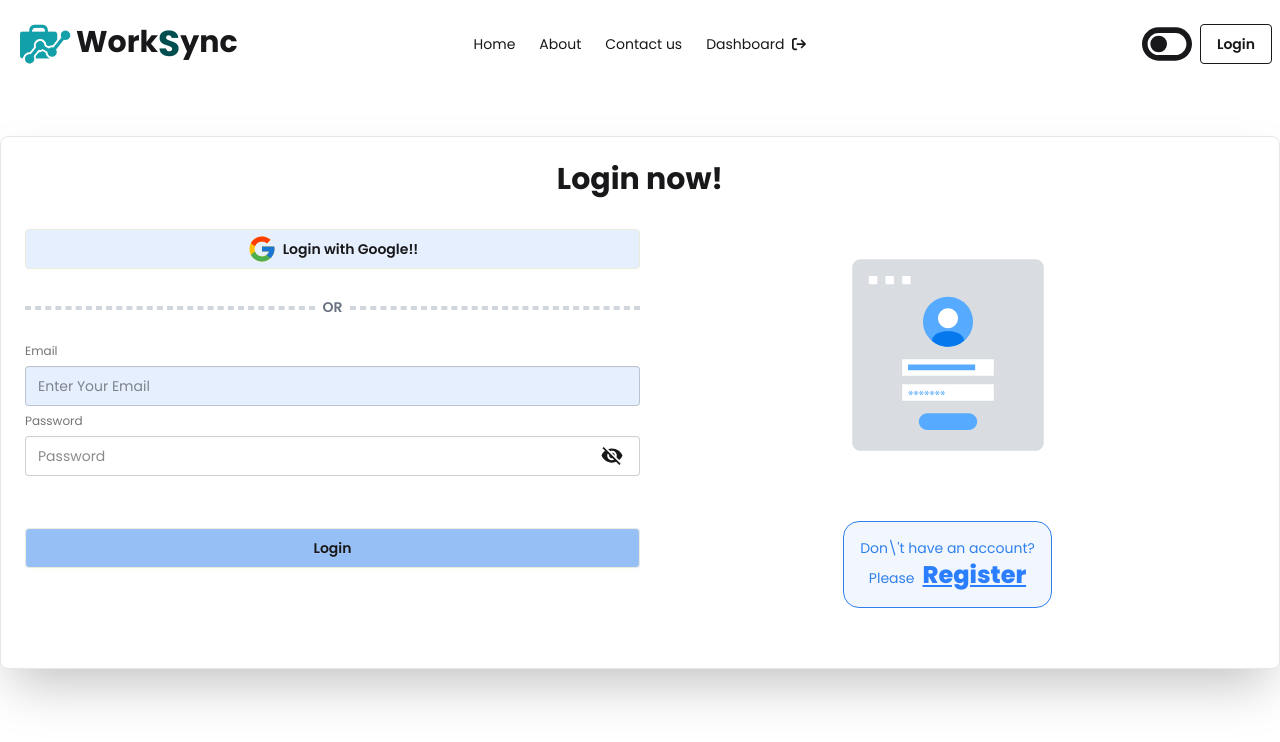
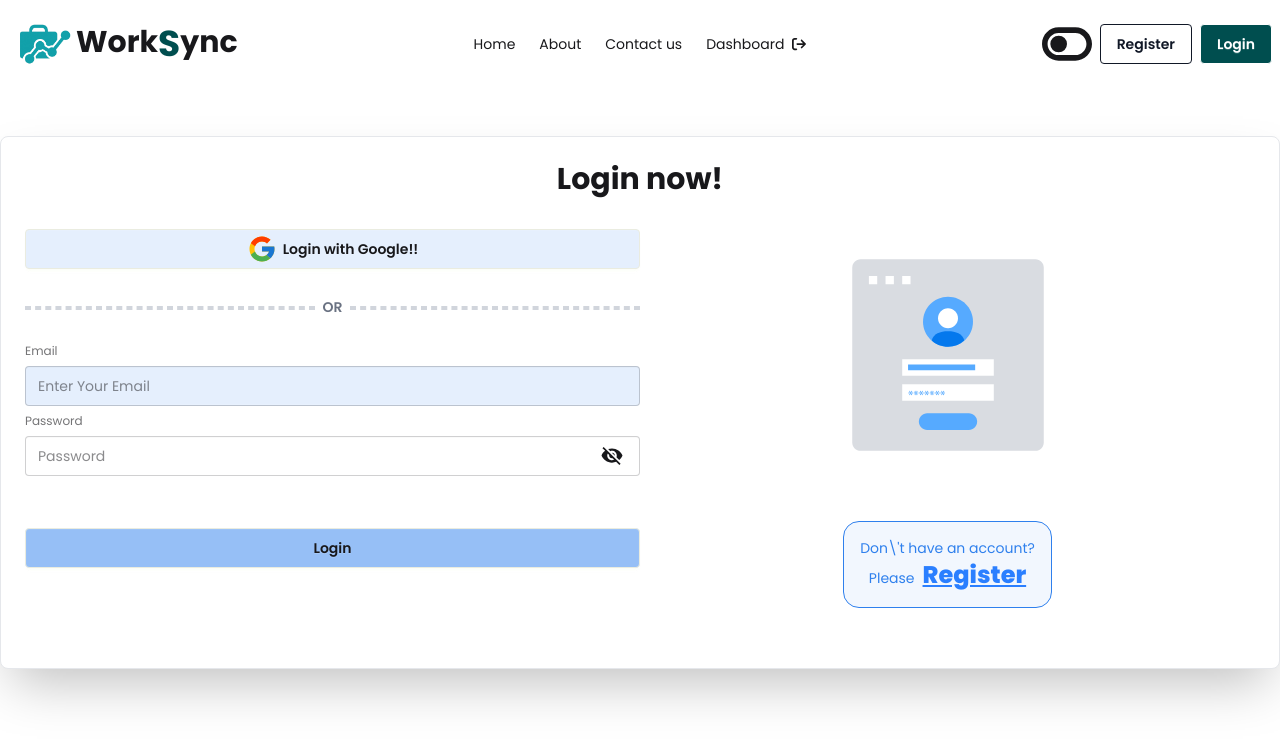
Before and after one commit to programmarimran/WorkSync-client-assignment_12, a React (Vite) app: page /login in a window 1280 px wide. Shown: the top 742 px of the page. Built offline with nearby package versions, Linux system fonts and the light colour scheme; no server answers.

Commit message:
added a Private route compunent added successfully

```diff
--- a/src/contexts/auth/AuthProvider.jsx
+++ b/src/contexts/auth/AuthProvider.jsx
@@ -1,21 +1,54 @@
-import React, { useState } from "react";
+import React, { useEffect, useState } from "react";
 import AuthContext from "./AuthContext";
-import { createUserWithEmailAndPassword, updateProfile } from "firebase/auth";
+import {
+  createUserWithEmailAndPassword,
+  onAuthStateChanged,
+  signInWithEmailAndPassword,
+  signOut,
+  updateProfile,
+} from "firebase/auth";
 import auth from "../../firebase/firebase.init";
+import { toast } from "react-toastify";
 const AuthProvider = ({ children }) => {
+  const [user, setUser] = useState(null);
+  console.log(user);
   const [loading, setLoading] = useState(true);
   const createUser = (email, password) => {
     setLoading(true);
     return createUserWithEmailAndPassword(auth, email, password);
   };
-  const updateUserProfile=(userInfo)=>{
-    return updateProfile(auth.currentUser,userInfo)
-  }
+  const updateUserProfile = (userInfo) => {
+    return updateProfile(auth.currentUser, userInfo);
+  };
+  const loginUser = (email, password) => {
+    return signInWithEmailAndPassword(auth, email, password);
+  };
+  const logoutUser = () => {
+    return signOut(auth).then(() => {
+      toast.info("Logout Successfully!");
+    });
+  };
+  useEffect(() => {
+    const unsubscribe = onAuthStateChanged(auth, (currentUser) => {
+      setUser(currentUser);
+      setLoading(false);
+    });
+
+    return () => {
+      unsubscribe();
+      setLoading(false);
+    };
+  }, []);
+
   const userInfo = {
     createUser,
     updateUserProfile,
+    loginUser,
+    logoutUser,
     loading,
     setLoading,
+    user,
+    setUser,
   };
   return <AuthContext value={userInfo}>{children}</AuthContext>;
 };
--- a/src/main.jsx
+++ b/src/main.jsx
@@ -4,9 +4,11 @@ import "./index.css";
 import router from "./routes/Router.jsx";
 import { RouterProvider } from "react-router";
 import AuthProvider from "./contexts/auth/AuthProvider.jsx";
+import { ToastContainer } from "react-toastify";
 
 createRoot(document.getElementById("root")).render(
   <StrictMode>
+     <ToastContainer />
     <AuthProvider>
       <RouterProvider router={router} />
     </AuthProvider>
--- a/src/pages/auth/email&password/Login.jsx
+++ b/src/pages/auth/email&password/Login.jsx
@@ -1,4 +1,4 @@
-import React, { use, useState } from "react";
+import React, { useState } from "react";
 import { useForm } from "react-hook-form";
 import { Link, useLocation, useNavigate } from "react-router";
 import { MdOutlineRemoveRedEye } from "react-icons/md";
@@ -6,14 +6,14 @@ import { IoMdEyeOff } from "react-icons/io";
 import Lottie from "lottie-react";
 import loginAnimation from "../../../assets/login-animation.json";
 import { toast } from "react-toastify";
-import AuthContext from "../../../contexts/auth/AuthContext";
 import GoogleLogin from "../socialLogin/GoogleLogin";
+import useAuth from "../../../hooks/useAuth";
 
 const Login = () => {
   const location = useLocation();
   const from = location?.state;
   const navigate = useNavigate();
-  const { signInUser, setUser, setLoading } = use(AuthContext);
+  const { loginUser, setUser, setLoading } = useAuth();
 
   const [show, setShow] = useState(false);
   const [error, setError] = useState("");
@@ -54,7 +54,7 @@ const Login = () => {
       setPasswordError("");
     }
 
-    signInUser(email, password)
+    loginUser(email, password)
       .then((result) => {
         setUser(result.user);
         toast.success(
@@ -94,12 +94,20 @@ const Login = () => {
           <h1 className="text-3xl text-center font-bold">Login now!</h1>
           <div className="md:flex flex-row-reverse">
             <div className="flex-1 flex flex-col justify-center items-center">
-              <Lottie style={{ width: "300px" }} animationData={loginAnimation} loop={true} />
+              <Lottie
+                style={{ width: "300px" }}
+                animationData={loginAnimation}
+                loop={true}
+              />
               <div className="text-center border border-[#2F80ED] rounded-2xl p-4 m-4 bg-[#2F80ED10]">
                 <h1 className="text-[#2F80ED]"> Don\'t have an account?</h1>
                 <h1>
                   <span className="text-[#2F80ED]">Please</span>
-                  <Link state={location?.state} to={"/register"} className="ml-2 text-2xl font-extrabold text-blue-500 underline">
+                  <Link
+                    state={location?.state}
+                    to={"/register"}
+                    className="ml-2 text-2xl font-extrabold text-blue-500 underline"
+                  >
                     Register
                   </Link>
                 </h1>
@@ -116,20 +124,38 @@ const Login = () => {
               </div>
               <fieldset className="fieldset">
                 <label className="label">Email</label>
-                <input {...register("email", { required: true })} type="email" className="input bg-[#2F80ED20] w-full" placeholder="Enter Your Email" />
+                <input
+                  {...register("email", { required: true })}
+                  type="email"
+                  className="input bg-[#2F80ED20] w-full"
+                  placeholder="Enter Your Email"
+                />
 
                 <label className="label">Password</label>
                 <div className="relative">
-                  <input {...register("password", { required: true })} type={show ? "text" : "password"} className="input w-full pr-16" placeholder="Password" />
+                  <input
+                    {...register("password", { required: true })}
+                    type={show ? "text" : "password"}
+                    className="input w-full pr-16"
+                    placeholder="Password"
+                  />
                   <button
                     onClick={() => setShow(!show)}
                     type="button"
                     className="absolute inset-y-0 right-0 flex items-center px-4 z-10"
                   >
-                    {show ? <MdOutlineRemoveRedEye size={24} /> : <IoMdEyeOff size={24} />}
+                    {show ? (
+                      <MdOutlineRemoveRedEye size={24} />
+                    ) : (
+                      <IoMdEyeOff size={24} />
+                    )}
                   </button>
                 </div>
-                {errors.password && <p className="text-error my-3 text-sm">Password is required</p>}
+                {errors.password && (
+                  <p className="text-error my-3 text-sm">
+                    Password is required
+                  </p>
+                )}
                 <p className="text-error my-3 text-sm">{passwordError}</p>
                 <button className="btn bg-[#2F80ED80] mt-4">Login</button>
               </fieldset>
--- a/src/pages/auth/email&password/Register.jsx
+++ b/src/pages/auth/email&password/Register.jsx
@@ -90,10 +90,6 @@ const Register = () => {
 
         updateUserProfile(updateInfo)
           .then(() => {
-            setUser(result.user);
-            console.log(result);
-            // ✅ You can save extra role, bank_account_no, etc. in your own database here
-
             toast.success(
               `${
                 from
@@ -102,6 +98,8 @@ const Register = () => {
               }`
             );
             navigate(`${from || "/"}`);
+            setUser(result.user);
+            // save extra role, bank_account_no, etc. in your own database here
           })
           .catch((error) => {
             setError(error.code);
--- /dev/null
+++ b/src/routes/PrivateRoute.jsx
@@ -0,0 +1,21 @@
+import React from "react";
+import useAuth from "../hooks/useAuth";
+import { useLocation, Navigate } from "react-router";
+
+const PrivateRoute = ({ children }) => {
+  const { user, loading } = useAuth();
+  const location = useLocation();
+  const from = location.pathname;
+
+  if (loading) {
+    return <p>.... loading</p>;
+  }
+
+  if (!user) {
+    return <Navigate to="/login" state={from} replace />;
+  }
+
+  return children;
+};
+
+export default PrivateRoute;
--- a/src/routes/Router.jsx
+++ b/src/routes/Router.jsx
@@ -5,10 +5,12 @@ import ErrorPage from "../pages/error/ErrorPage";
 import AuthLayout from "../layouts/AuthLayout";
 import Login from "../pages/auth/email&password/Login";
 import Register from "../pages/auth/email&password/Register";
+import DashboardLayout from "../layouts/DashboardLayout";
+import PrivateRoute from "./PrivateRoute";
 const router = createBrowserRouter([
   {
     path: "/",
-    Component:HomeLayout,
+    Component: HomeLayout,
     children: [
       {
         index: true,
@@ -17,23 +19,36 @@ const router = createBrowserRouter([
     ],
   },
   {
-    path:"/",
-    Component:AuthLayout,
-    children:[
+    path: "/",
+    Component: AuthLayout,
+    children: [
       {
-        path:"login",
-        Component:Login
+        path: "login",
+        Component: Login,
       },
       {
-        path:"register",
-        Component:Register
-      }
-    ]
-  }
-  ,
+        path: "register",
+        Component: Register,
+      },
+    ],
+  },
   {
-    path:"*",
-    Component:ErrorPage
-  }
+    path: "/dashboard",
+    element: (
+      <PrivateRoute>
+        <DashboardLayout />
+      </PrivateRoute>
+    ),
+    children: [
+      {
+        path: "dashboardhome",
+        element: <p>dashboard home page</p>,
+      },
+    ],
+  },
+  {
+    path: "*",
+    Component: ErrorPage,
+  },
 ]);
 export default router;
--- a/src/shared/navProfile/NavProfile.jsx
+++ b/src/shared/navProfile/NavProfile.jsx
@@ -4,7 +4,7 @@ import { Link } from "react-router";
 const NavProfile = ({ user, logoutUser }) => {
   // const user=true
   const handleLogout = () => {
-    logoutUser()
+    logoutUser();
   };
 
   return (
@@ -54,12 +54,21 @@ const NavProfile = ({ user, logoutUser }) => {
           </div>
         </>
       ) : (
-        <>
-          <Link to={"/auth/login"}>
+        <div className=" flex items-center gap-2">
+        <div className=" hidden md:flex">
+            <Link to={"/register"}>
+            <button className=" btn border-secondary hover:bg-primary hover:text-white text-secondary btn-outline">
+              Register
+            </button>
+          </Link>
+        </div>
+          <Link to={"/login"}>
             {" "}
-            <button className=" btn btn-outline">Login</button>
+            <button className=" btn bg-primary text-white btn-outline">
+              Login
+            </button>
           </Link>
-        </>
+        </div>
       )}
     </div>
   );
--- a/src/shared/navbar/Navbar.jsx
+++ b/src/shared/navbar/Navbar.jsx
@@ -1,5 +1,4 @@
-import { use } from "react";
-import AuthContext from "../../contexts/auth/AuthContext";
+
 import { NavLink } from "react-router";
 import { FaArrowRightFromBracket } from "react-icons/fa6";
 // import Hambarger from "../hambarger/Hambarger";
@@ -7,9 +6,10 @@ import Logo from "../logo/Logo";
 import ThemeToggle from "../themeToggle/ThemeToggle";
 import NavProfile from "../navProfile/NavProfile";
 import NavHamburgerDrawer from "./NavHamburgerDrawer";
+import useAuth from "../../hooks/useAuth";
 
 const Navbar = () => {
-  const { user, logoutUser } = use(AuthContext);
+  const { user, logoutUser } =useAuth()
   console.log(user);
 
   const links = (
```
